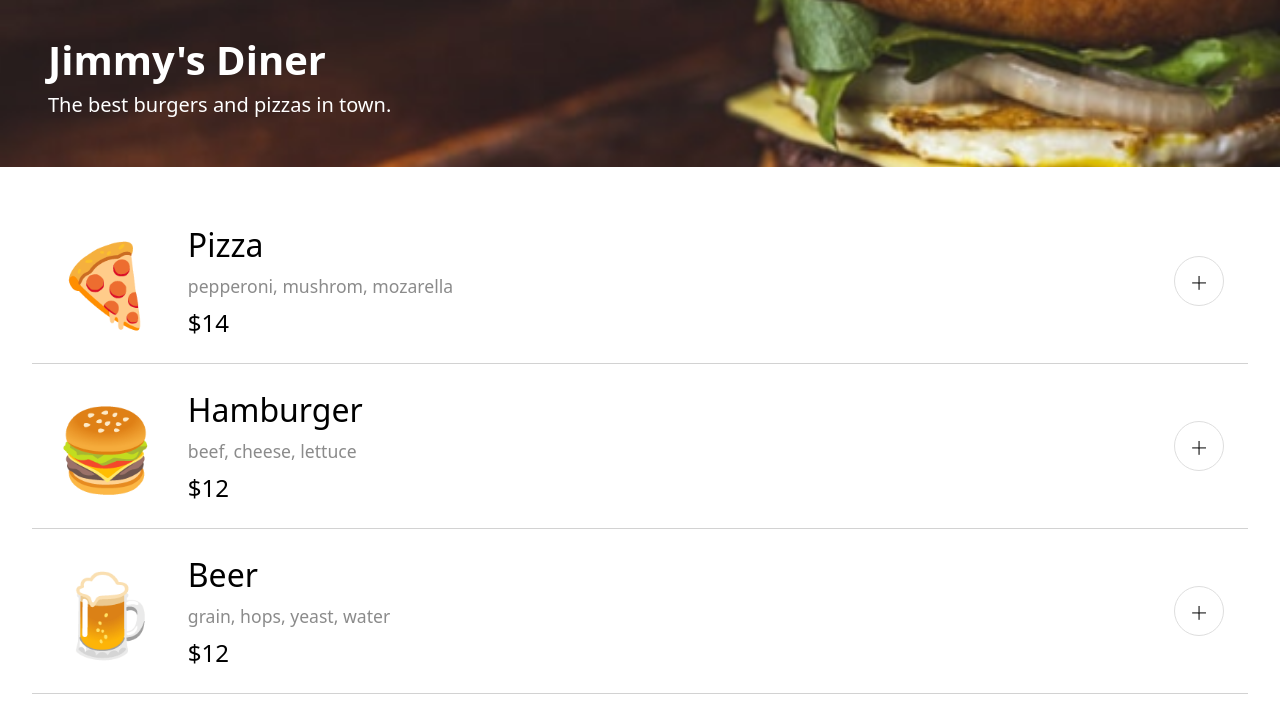
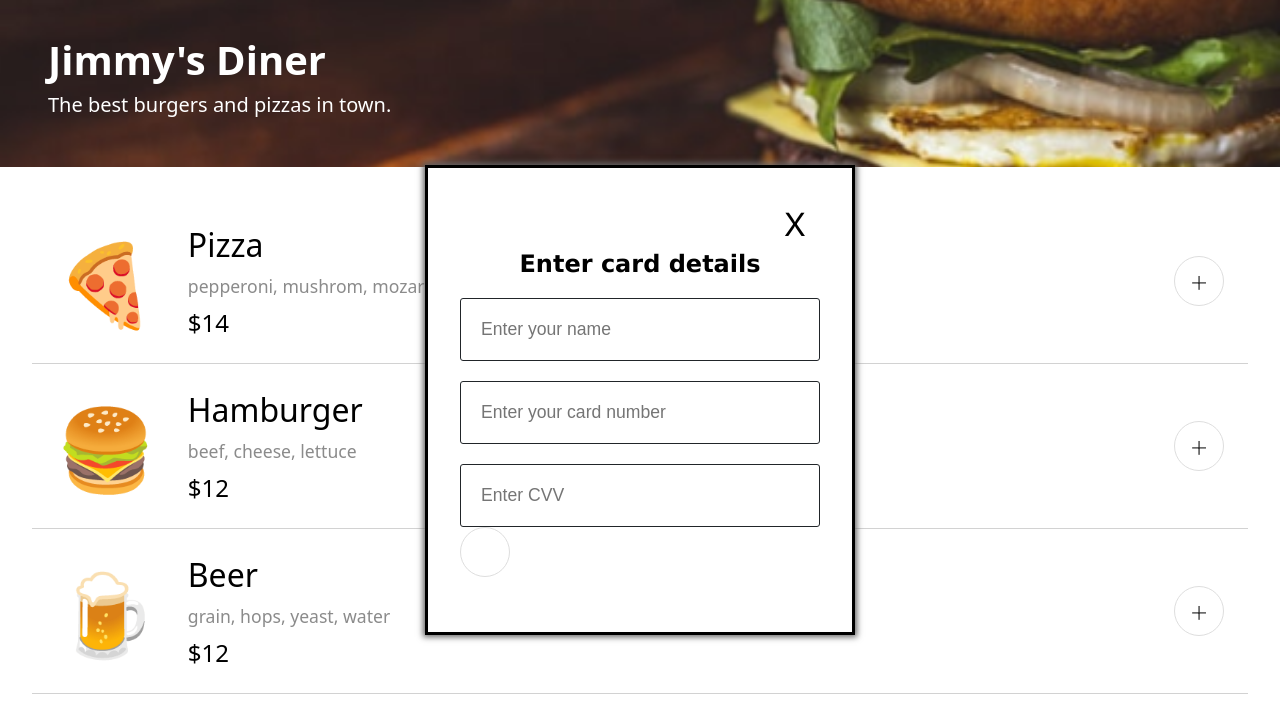
Before and after one commit to Naswade21/Restaurant-order-app, a plain HTML site: page index.html in a window 1280 px wide. Drawn offline with Linux system fonts and the light colour scheme; a web font is replaced by a local one.

Commit message:
Breaking things into small chunks seperates the good from the all time greats. Restructuring to ensure code can be delivered

```diff
--- a/index.css
+++ b/index.css
@@ -53,6 +53,16 @@ h1{
     margin: 0 2rem 0 2rem;
 }
 
+.checkout-wrap{
+    display: flex;
+    flex-direction: row;
+    align-items: center;
+    justify-content: space-between;
+    border-bottom: 1px solid black;
+    padding: 1.5rem;
+    margin: 0 2rem 0 2rem;
+}
+
 .menu-content{
     display: flex;
     flex-direction: row;
@@ -83,6 +93,18 @@ h1{
     margin-bottom: .5rem;
 }
 
+.remove-item{
+    border: none;
+    font-size: 1rem;
+    font-weight: 100;
+    color: #888888;
+}
+
+.remove-item:hover{
+    color: red;
+    background-color: transparent;
+}
+
 button{
     border: solid 1.5px #DEDEDE;
     border-radius: 50%;
@@ -104,6 +126,61 @@ button:hover{
     border: none;
 }
 
+.close{
+    display: flex;
+    flex-direction: row-reverse;
+}
+
+.close-btn{
+    background: transparent;
+    border: none;
+    font-weight: 400;
+    color: black;
+    padding: auto;
+    transition: all 2ms;
+}
+
+.close-btn:hover{
+    color: #FCD34D;
+    background-color: transparent;
+}
+
+.modal{
+    display: block;
+    font-family: "Verdana", "Geneva", sans-serif;
+    border: solid;
+    padding: 2rem;
+    position: fixed;
+    right: 0;
+    left: 0;
+    top: 0;
+    bottom: 0;
+    width: 360px;
+    height: 400px;
+    margin: auto;
+    box-shadow: 0px 0px 6px 2px #666;
+    background-color: white;
+}
+
+.card-heading{
+    font-size: 1.5rem;
+    font-weight: bold;
+    text-align: center;
+}
+
+input{
+    margin-top: 20px;
+    font-size: 1.1rem;
+    border: 1.3px solid #212529;
+    padding: 20px;
+    width: 100%;
+    border-radius: 3px;
+}
+
+.modal-appear{
+    display: block;
+}
+
 .hidden{
     display: none;
 }
--- a/index.html
+++ b/index.html
@@ -23,9 +23,23 @@
                 <!-- Render the purchase here -->
             </div>
         </section>
-        <div class="check-modal" id="check-modal">
-
-        </div>
+        <div class="modal" id="modal">
+				<div class="close">
+					<div class="close-container">
+						<button class="close-btn" id="close-btn">X</button>
+					</div>
+				</div>
+                <form id="checkout-form">
+                    <div class="card-heading">Enter card details</div>
+                    <input type="text" name="fullName" placeholder="Enter your name" required>
+                    <input type="text" name="creditCard" placeholder="Enter your card number" required>
+                    <input type="text" name="threeDigitCVV" placeholder="Enter CVV" required>
+                    <div id="btn-hold">
+					<!-- Insert one button here with the unique id -->
+				 </div>
+                    <button></button>
+                </form>
+			</div>
     </main>
     <script src="index.js" type="module"></script>
 </body>
--- a/index.js
+++ b/index.js
@@ -1,14 +1,30 @@
 import { menuArray } from '/data.js'
-
-//object destructuring
-const { name, ingredients, id, price, emoji } = menuArray
 
 const menu = document.getElementById('menu')
 const checkOut = document.getElementById('checkout')
 
-document.addEventListener('click', (e) => {
-    return e.target.dataset.button ? getButtonTag(e.target.dataset.button) : console.log('What the?')
+document.addEventListener('click', function(e){
+    if(e.target.dataset.button){
+        //renderOrderItem(e.target.dataset.button)
+    }
 })
+
+
+/*
+const renderOrderItem = (buttonId) => {
+    const targetItem = menuArray.filter((food) => `${food.id}` === buttonId)
+
+    checkOut.innerHTML = targetItem.map((menu) => `
+    <div class="checkout-wrap">
+    <div class="menu-content">
+        <div class="item-name">${menu.name}</div>
+        <button class="remove-item" id="remove-item">remove</button>
+    </div>
+    <div class="item-price">$${menu.price}</div>
+    </div>
+    `)
+}
+    */
 
 const getMenuHtml = () => {
     return menuArray.map((menu) => {
@@ -28,19 +44,8 @@ const getMenuHtml = () => {
     }).join('')
 }
 
-function getButtonTag(buttonId){
-    const targetButton = menuArray.filter(function(food){
-        return food.id === buttonId
-    })
-    console.log(targetButton)
-}
-
-
-
 const render = () => {
     return menu.innerHTML = getMenuHtml()
 }
 
 render()
-
-//console.log(getMenuHtml())
```
